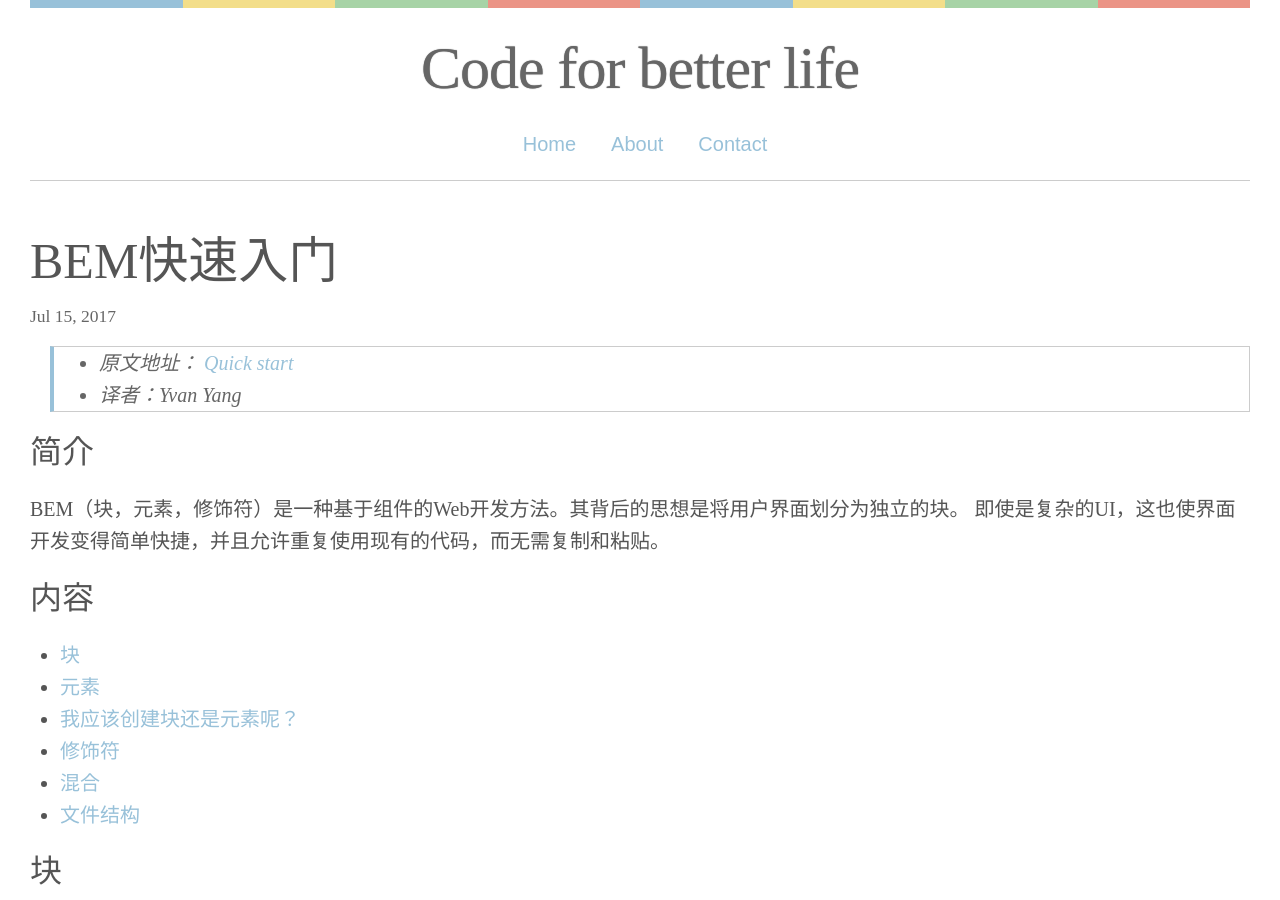
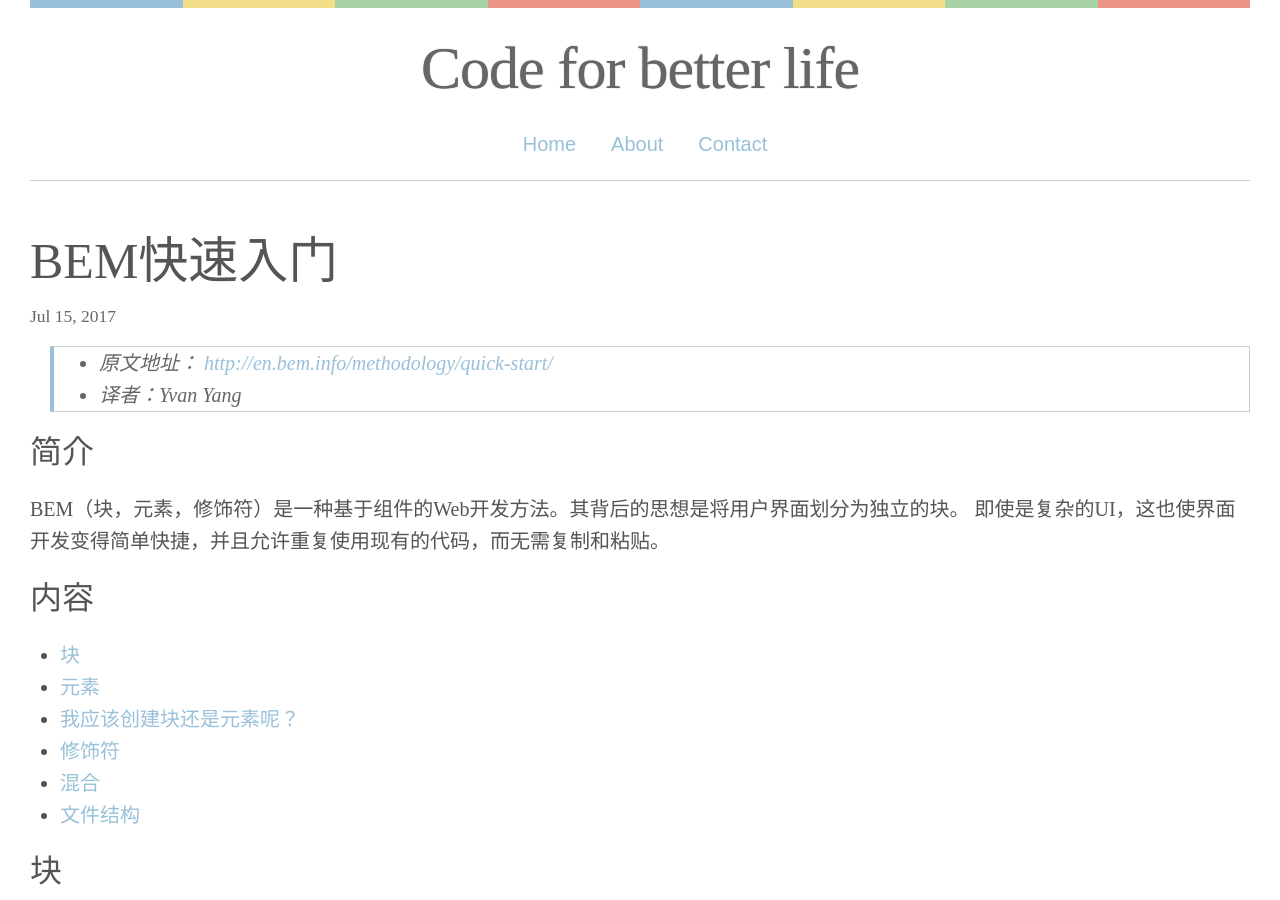
Before and after one commit to YYvanYang/yyvanyang.github.io, a Jekyll site: the page built from _posts/2017-07-15-bem-quick-start.md, in a window 1280 px wide and 900 px high. Built offline with Jekyll 4.4.1, drawn with Linux system fonts in a browser that asks for light colours; some web fonts are replaced; some of the changed lines change nothing that is shown.

Commit message:
update link

```diff
--- a/_posts/2017-07-15-bem-quick-start.md
+++ b/_posts/2017-07-15-bem-quick-start.md
@@ -3,7 +3,7 @@ layout: post
 title:  "BEM快速入门"
 ---
 
-> * 原文地址： [Quick start](http://en.bem.info/methodology/quick-start/)
+> * 原文地址： [http://en.bem.info/methodology/quick-start/](http://en.bem.info/methodology/quick-start/)
 > * 译者：Yvan Yang
 
 
```
